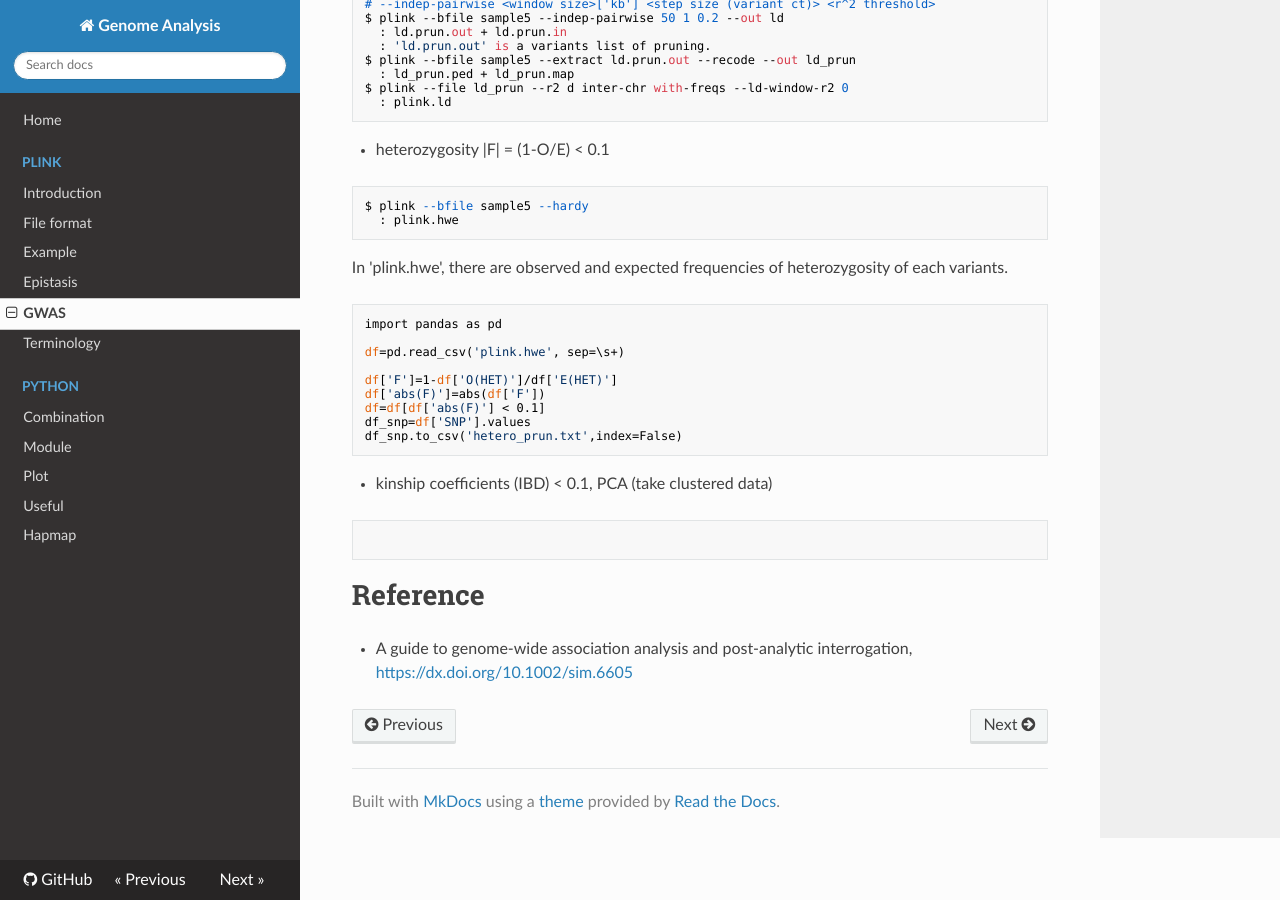
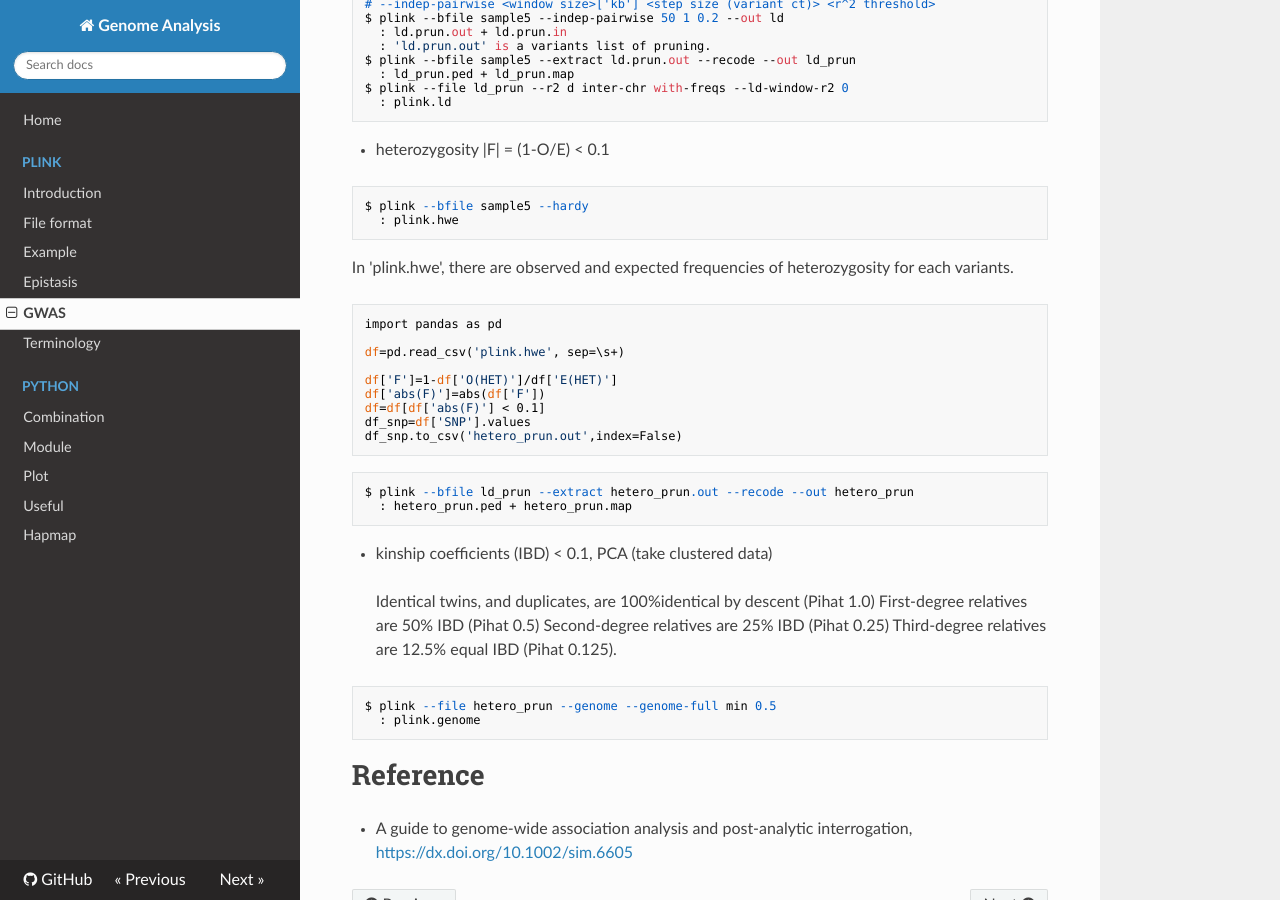
Before and after one commit to WonyoungCho/plink, an MkDocs documentation site: the page built from docs/GWAS.md, in a window 1280 px wide and 900 px high, scrolled down 892 px. Built offline with MkDocs 1.6.1, drawn with Linux system fonts in a browser that asks for light colours; nearby versions of some CDN libraries; old or Windows-style settings are respelled for this version of MkDocs.

Commit message:
Update GWAS.md

````diff
--- a/docs/GWAS.md
+++ b/docs/GWAS.md
@@ -41,7 +41,7 @@ $ plink --file ld_prun --r2 d inter-chr with-freqs --ld-window-r2 0
 $ plink --bfile sample5 --hardy
   : plink.hwe
 ```
-In 'plink.hwe', there are observed and expected frequencies of heterozygosity of each variants.
+In 'plink.hwe', there are observed and expected frequencies of heterozygosity for each variants.
 ```
 import pandas as pd
 
@@ -51,12 +51,24 @@ df['F']=1-df['O(HET)']/df['E(HET)']
 df['abs(F)']=abs(df['F'])
 df=df[df['abs(F)'] < 0.1]
 df_snp=df['SNP'].values
-df_snp.to_csv('hetero_prun.txt',index=False)
+df_snp.to_csv('hetero_prun.out',index=False)
+```
+```
+$ plink --bfile ld_prun --extract hetero_prun.out --recode --out hetero_prun
+  : hetero_prun.ped + hetero_prun.map
 ```
 - kinship coefficients (IBD) < 0.1, PCA (take clustered data)
+
+> Identical twins, and duplicates, are 100%identical by descent (Pihat 1.0)
+> First-degree relatives are 50% IBD (Pihat 0.5)
+> Second-degree relatives are 25% IBD (Pihat 0.25)
+> Third-degree relatives are 12.5% equal IBD (Pihat 0.125).
+```
+$ plink --file hetero_prun --genome --genome-full min 0.5
+  : plink.genome
 ```
 
-```
+
 
 # Reference
 - A guide to genome-wide association analysis and post-analytic interrogation, <https://dx.doi.org/10.1002/sim.6605>
````
